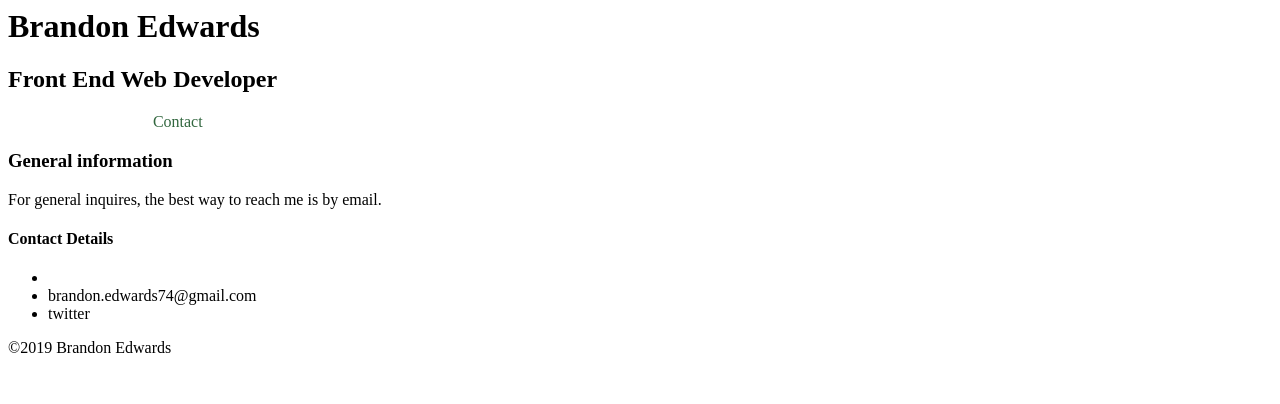
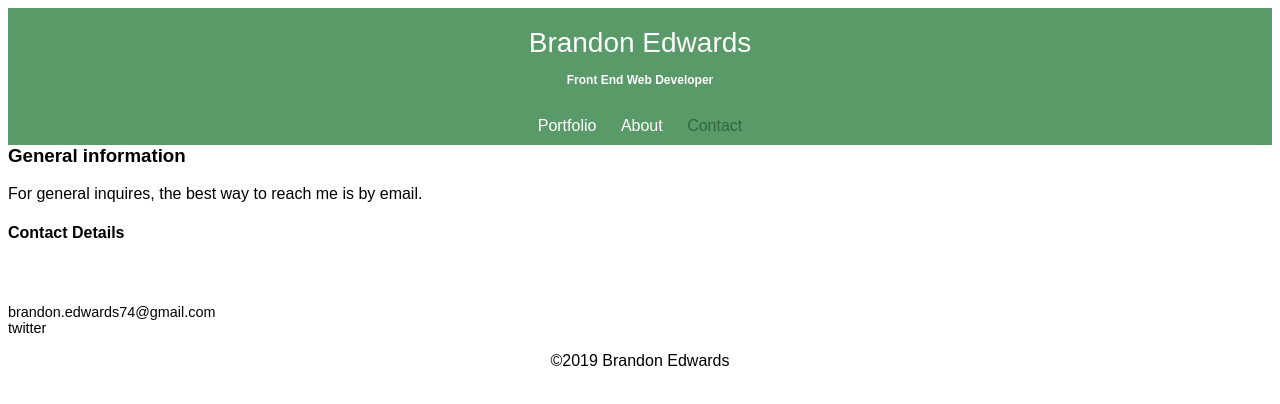
Before and after one commit to Bedwardslaw/portfolio, a plain HTML site: page contact.html in a window 1280 px wide. Drawn offline with Linux system fonts and the light colour scheme.

Commit message:
updating styles

```diff
--- a/contact.html
+++ b/contact.html
@@ -3,7 +3,7 @@
     <HEAD>
         <meta charset="utf-8">
         <TITLE> Brandon Edwards | Front Web Developer</TITLE>
-        <link rel="stylesheet" href ="CSS/main.css">
+       <link rel="stylesheet" type="text/css" href ="css/main.css">
         </HEAD>
             <BODY>
                 <header>
@@ -17,19 +17,21 @@
                             </ul>
                         </nav>
                 </header>
-                <section>
+                <div class="wrapper">
+                <section id= "primary">
                 <h3> General information</h3>
                     <p>For general inquires, the best way to reach me is by email.
                     </p>
                 </section>
-                <section>
+                <section id= "secondary">
                     <h4> Contact Details</h4>
-                    <ul>
-                <li><a href = "tel:5022036205" 502-203-6205 ></a></li>
-                    <li><a href= "emailto: brandon.edwards74@gmail.com"></a> brandon.edwards74@gmail.com</li>
-                    <li> twitter</li>
+                    <ul class="contact-info">
+                    <li class="phone"><a href = "tel:5022036205" 502-203-6205 ></a></li>
+                    <li class="mail"><a href= "emailto: brandon.edwards74@gmail.com"></a> brandon.edwards74@gmail.com</li>
+                    <li class="twitter"> twitter</li>
                     </ul>
                 </section>
+            </div>
 
         <FOOTER>
             <p>&copy;2019 Brandon Edwards</p>
--- a/css/main.css
+++ b/css/main.css
@@ -1,67 +1,139 @@
-//******************
-GENERAL
-******************//
-img {
-max-width: 100%;
+
+body{
+    font-family: 'Montserrat', sans-serif;
 }
-a{
-text-decoration: none;
+img {max-width: 100%;}
+a {text-decoration: none;}
+h1 {
+    font-size: 1.75em;
+    font-weight: 400;
+}
+h2{
+    font-size: 0.75em;
+    margin: -5 0 0;
 }
 
-//*****************
-HEADER
-******************//
-header{
+header {
     float: left;
     width: 100%;
     text-align: center;
 }
 
-//******************
-NAV
-******************//
+
 
 nav {
 text-align:center;
+padding: 10px 0;
+margin: 20px 0 0;
 }
 
 nav ul{
 list-style: none;
+margin: 0 10px;
+padding: 0;
 }
 
 nav li {
 display:inline-block;
 }
 
+nav a{
+    font-weight: 800px;
+    padding: 15px 10px;
+}
 
-//********************
-FOOTER
-*************************//
 
 footer {
 text-align: center;
 }
 
-//*******************
-PAGE: PORTFOLIO
-*******************//
+
 #gallery{
-    list-style: none;
+list-style: none
+float:auto;
 }
 
-//*******************
-COLORS
-*******************//
+body{
+    background-color: #fff;
+    columns: #999999;
+}
 
 header{
+    background:#6ab47b;
 background-color:#599a68;
 }
 
+h1,h2{
+    color:white;
+}
 
-nav a {
+a{
+    color:#6ab47b;
+}
+
+nav{
+    background:#599a68;
+}
+
+nav a, nav a:visited {
     color:#fff;
 }
 
-.selected{
+nav a.selected, nav a:hover{
     color:#32673f;
 }
+
+
+
+#gallery{
+    list-style: none;
+    margin: 0;
+    padding:0;
+
+}
+
+#gallery li{
+    width: 45%;
+    margin:2.5%;
+    background-color: #f5f5ff;
+    color: #bdc3c7;
+}
+
+#gallery li p{
+    margin: 0;
+    padding:%;
+    font-size: 0.75em;
+    color:#bdc3c7;
+}
+
+
+.contact-info{
+    list-style: none;
+    padding: 0;
+    margin:0;
+    font-size: 0.9em;
+}
+
+.contact-info a{
+    display: block;
+    background-repeat: no-repeat;
+    min-height: 20px;
+    background-size: 20px 20px;
+    padding: 0 0 0 30px;
+    margin: 0
+
+
+}
+
+.contact-info li .phone a{
+    background-image: url('../img/phone.png')
+}
+
+.contact-info li .mail a{
+    background-image: url('../img/mail.png')
+}
+
+.contact-info li .twitter a{
+    background-image: url('../img/twitter.png')
+
+}
```
Also changed, not shown: about.html (+1 -1 lines), index.html (+6 -5 lines). Lines whose indentation alone changed are shown as unchanged.
